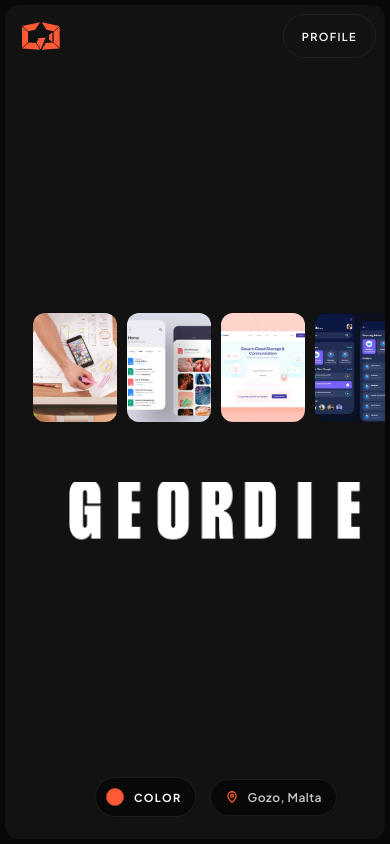
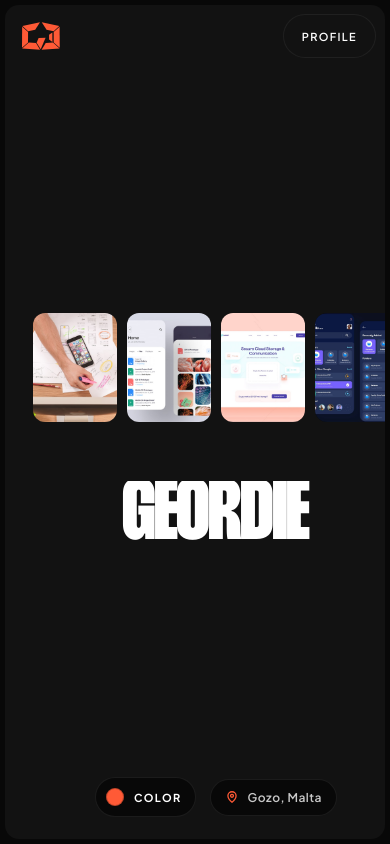
Before and after one commit to Geordie1071-spec/portfolio, a Next.js app: page / in a window 390 px wide. Built offline with nearby package versions, Linux system fonts and the light colour scheme; a web font is replaced by a local one.

Commit message:
Tighten Thunder title letter spacing
Letter morph slots used a 0.52em min-width that forced gaps between ExtraBoldLC’s condensed glyphs. Size slots to each letter and use tighter tracking.

Co-authored-by: Geordie Ellis <Geordie1071-spec@users.noreply.github.com>

```diff
--- a/app/globals.css
+++ b/app/globals.css
@@ -364,7 +364,7 @@ button {
 .home-title,
 .letter-morph.home-title {
   margin: 0;
-  width: min(1180px, 94vw);
+  width: max-content;
   max-width: 100%;
   display: flex;
   justify-content: center;
@@ -377,7 +377,8 @@ button {
   -webkit-font-smoothing: antialiased;
   font-size: clamp(84px, 18vw, 240px);
   line-height: 0.82;
-  letter-spacing: -0.01em;
+  /* ExtraBoldLC is condensed — keep tracking tight, not slot-padded */
+  letter-spacing: -0.055em;
   text-transform: uppercase;
   color: #fff;
   text-align: center;
@@ -391,42 +392,51 @@ button {
   justify-content: center;
   align-items: baseline;
   flex-wrap: nowrap;
-  width: 100%;
+  width: max-content;
+  max-width: 100%;
+  margin-inline: auto;
 }
 .letter-slot {
-  display: inline-block;
+  display: inline-grid;
   position: relative;
   height: 0.84em;
-  min-width: 0.52em;
+  min-width: 0;
   overflow: hidden;
   vertical-align: bottom;
+  /* Pull slots together to match condensed Thunder metrics */
+  margin-inline: -0.01em;
 }
 .letter-slot.is-space {
-  min-width: 0.28em;
-  width: 0.28em;
+  min-width: 0.22em;
+  width: 0.22em;
+  margin-inline: 0;
 }
 .letter-stack {
-  display: block;
-  position: relative;
+  display: grid;
+  grid-template: 1fr / max-content;
+  justify-items: center;
   height: 100%;
 }
 .letter-char {
+  grid-area: 1 / 1;
   display: block;
   text-align: center;
   line-height: 0.84em;
   font-family: inherit;
   font-weight: inherit;
   font-synthesis: none;
+  letter-spacing: 0; /* tracking lives on the title, not per glyph */
 }
 .letter-from {
-  position: absolute;
-  left: 0;
-  right: 0;
-  top: 0;
+  position: relative;
   transform: translateY(0);
   will-change: transform, opacity;
+  /* Keep outgoing glyph in the stack for width, but out of flow for paint layering */
+  z-index: 1;
 }
 .letter-to {
+  position: relative;
+  z-index: 2;
   transform: translateY(0);
   will-change: transform, opacity;
 }
@@ -649,8 +659,9 @@ button {
   .home-title,
   .letter-morph.home-title {
     font-size: clamp(64px, 22vw, 120px);
-    letter-spacing: -0.02em;
-    width: 100%;
+    letter-spacing: -0.06em;
+    width: max-content;
+    max-width: 100%;
   }
   .cursor-orb {
     width: 52px;
```
